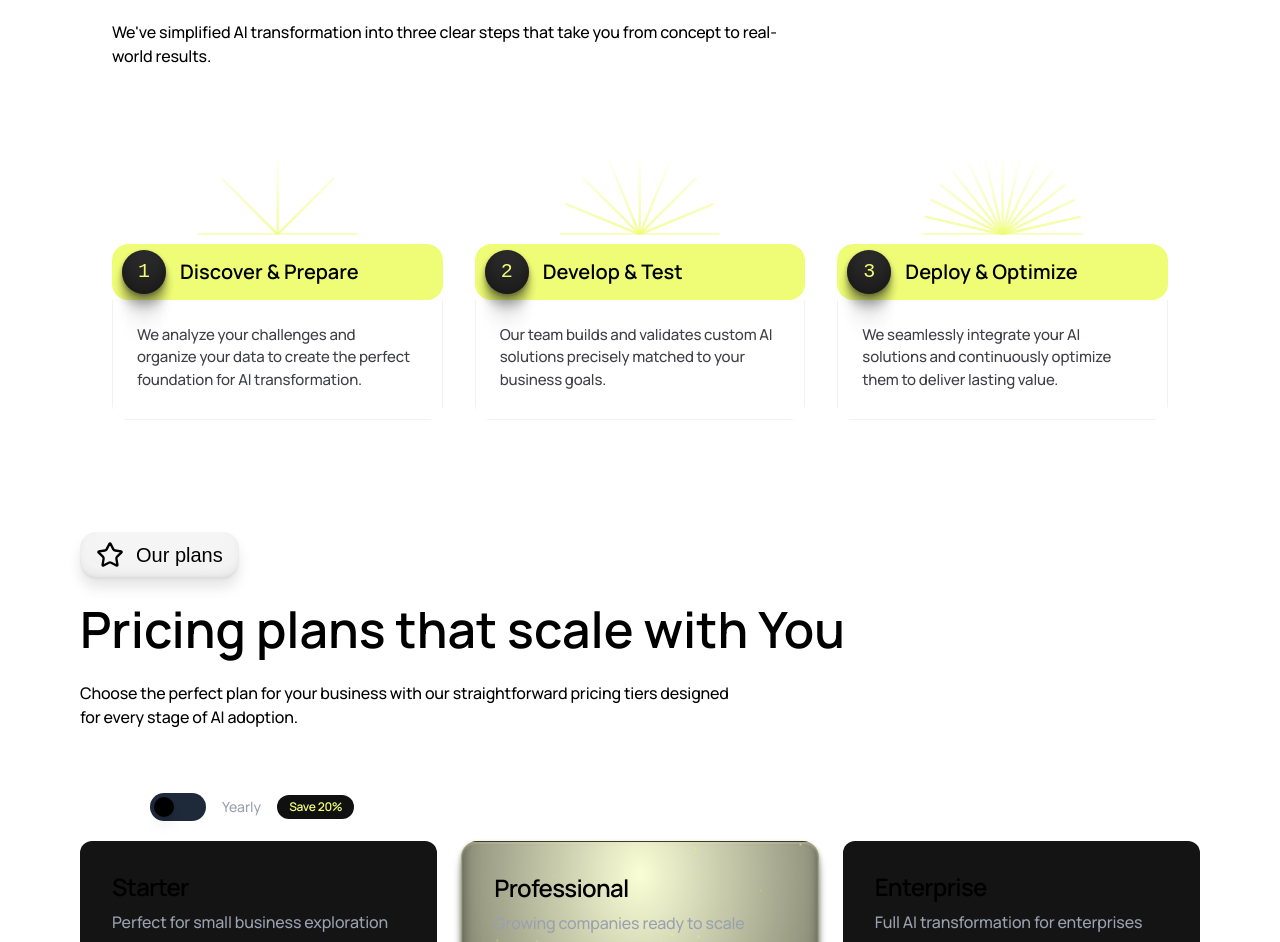
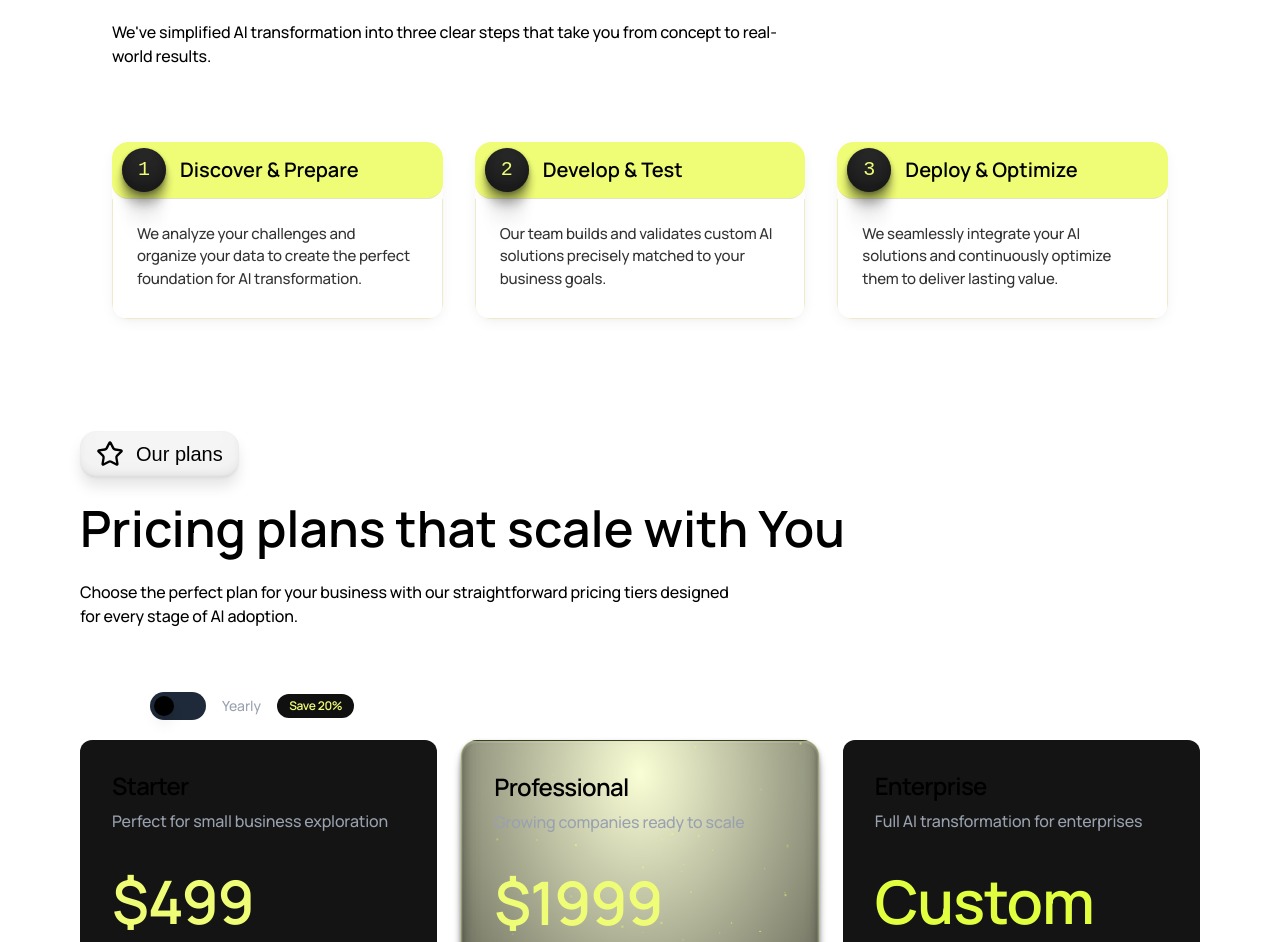
Before and after one commit to jamolweb/AI-branding-frontend, a Next.js app: page / in a window 1280 px wide. Shown: the part 1924-2866 px from the top of the page. Built offline with nearby package versions, Linux system fonts and the light colour scheme.

Commit message:
Refactor ProcessSection component to utilize external steps data; implement theme support for styling adjustments based on light and dark modes, enhancing visual consistency and user experience.

```diff
--- a/src/components/layout/homePage/ProcessSection.tsx
+++ b/src/components/layout/homePage/ProcessSection.tsx
@@ -2,38 +2,20 @@
 
 import SectionName from '@/components/ui/homePage/SectionName'
 import SectionTitle from '@/components/ui/homePage/sectionTitle'
+import { steps } from '@/data/siteData'
 import { useMobile } from '@/hooks/use-mobile'
 import { motion } from 'framer-motion'
+import { useTheme } from 'next-themes'
 import { useEffect, useState } from 'react'
 
 export default function ProcessSteps() {
+	const { theme } = useTheme()
 	const [isMounted, setIsMounted] = useState(false)
 	const isMobile = useMobile()
 
 	useEffect(() => {
 		setIsMounted(true)
 	}, [])
-
-	const steps = [
-		{
-			number: 1,
-			title: 'Discover & Prepare',
-			description:
-				'We analyze your challenges and organize your data to create the perfect foundation for AI transformation.',
-		},
-		{
-			number: 2,
-			title: 'Develop & Test',
-			description:
-				'Our team builds and validates custom AI solutions precisely matched to your business goals.',
-		},
-		{
-			number: 3,
-			title: 'Deploy & Optimize',
-			description:
-				'We seamlessly integrate your AI solutions and continuously optimize them to deliver lasting value.',
-		},
-	]
 
 	if (!isMounted) return null
 
@@ -47,7 +29,7 @@ export default function ProcessSteps() {
 				<SectionTitle
 					title='Simple steps, powerful results'
 					description={`We've simplified AI transformation into three clear steps that
-					take you from concept to real-world results.`}
+				take you from concept to real-world results.`}
 				/>
 
 				<div className='grid grid-cols-1 md:grid-cols-3 gap-6 lg:gap-8'>
@@ -60,31 +42,46 @@ export default function ProcessSteps() {
 							transition={{ duration: 0.6, delay: index * 0.1 }}
 							viewport={{ once: true, margin: '-100px' }}
 						>
-							{!isMobile && (
-								<div className='absolute top-0 mt-28 left-1/2 -translate-x-1/2 -translate-y-[70%] w-full h-32 pointer-events-none'>
+							{!isMobile && theme === 'dark' && (
+								<div className='absolute top-0 mt-16 left-1/2 -translate-x-1/2 -translate-y-[70%] w-full h-32 pointer-events-none'>
 									<RayBurst index={index} />
 								</div>
 							)}
 							<div
 								style={{
-									backgroundColor: 'var(--card-bg)',
+									backgroundColor: theme === 'dark' ? 'black' : '#fffdf7',
 									borderRadius: '16px',
 									marginTop: '10px',
+									boxShadow:
+										theme === 'dark'
+											? 'none'
+											: '0 4px 15px -3px rgba(0, 0, 0, 0.07), 0 2px 8px -2px rgba(0, 0, 0, 0.03)',
+									transition: 'all 0.3s ease',
 								}}
-								className='dark:bg-black bg-white'
 							>
 								<div
 									className={`rounded-2xl overflow-hidden ${
-										!isMobile ? 'mt-28' : 'mt-0'
+										!isMobile
+											? `${theme === 'dark' ? 'mt-14' : 'mt-0'}`
+											: 'mt-0'
 									}`}
 								>
-									<div className='bg-[#EFFC76FF] rounded-2xl py-2 px-3 flex items-center max-h-[71px]'>
+									<div
+										className='rounded-2xl py-2 px-3 flex items-center max-h-[71px]'
+										style={{
+											backgroundColor: '#EFFC76FF',
+											borderBottom:
+												theme === 'dark' ? 'none' : '1px solid #e6e3c3',
+										}}
+									>
 										<div className='w-10 h-10 rounded-full flex items-center justify-center mr-4 shadow-lg'>
 											<span
-												className='text-[#EFFC76FF] font-mono font-light text-xl'
+												className='font-mono font-light text-xl'
 												style={{
 													fontFamily: 'DM Mono, monospace',
-													backgroundColor: 'var(--number-bg)',
+													backgroundColor:
+														theme === 'dark' ? '#1a1a1a' : '#2a2a2a',
+													color: '#EFFC76FF',
 													borderRadius: '108.9px',
 													boxShadow:
 														'rgba(0, 0, 0, 0.2) 0px -3px 7px 0px inset, rgba(0, 0, 0, 0.17) 1px -14px 14px 0px inset, rgba(0, 0, 0, 0.1) 3px -30px 18px 0px inset, rgba(0, 0, 0, 0.03) 5px -54px 22px 0px inset, rgba(0, 0, 0, 0) 7px -84px 24px 0px inset, rgba(0, 0, 0, 0.29) 0px 2px 4px 0px, rgba(0, 0, 0, 0.26) 0px 8px 8px 0px, rgba(0, 0, 0, 0.15) 0px 17px 10px 0px, rgba(0, 0, 0, 0.04) 0px 31px 12px 0px, rgba(0, 0, 0, 0.01) 0px 48px 13px 0px',
@@ -95,19 +92,43 @@ export default function ProcessSteps() {
 												{step.number}
 											</span>
 										</div>
-										<h3 className='text-black text-base md:text-lg lg:text-xl font-semibold'>
+										<h3
+											className='text-base md:text-lg lg:text-xl font-semibold'
+											style={{
+												color: 'black',
+											}}
+										>
 											{step.title}
 										</h3>
 									</div>
-									<div className='rounded-b-xl p-6 border dark:border-zinc-800/50 border-zinc-200/50 border-t-0 min-h-[120px]'>
+									<div
+										className='rounded-b-xl p-6 min-h-[120px]'
+										style={{
+											backgroundColor:
+												theme === 'dark' ? 'transparent' : 'white',
+											borderLeft:
+												theme === 'dark'
+													? '1px solid rgba(82, 82, 91, 0.5)'
+													: '1px solid rgba(234, 230, 191, 0.8)',
+											borderRight:
+												theme === 'dark'
+													? '1px solid rgba(82, 82, 91, 0.5)'
+													: '1px solid rgba(234, 230, 191, 0.8)',
+											borderBottom:
+												theme === 'dark'
+													? '1px solid rgba(82, 82, 91, 0.5)'
+													: '1px solid rgba(234, 230, 191, 0.8)',
+										}}
+									>
 										<p
-											className='dark:text-[#d5d5d5] text-zinc-700 text-base lg:text-[15px] md:text-sm'
+											className='text-base lg:text-[15px] md:text-sm'
 											style={{
 												fontFamily:
 													'"Manrope", "Manrope Placeholder", sans-serif',
 												fontWeight: 500,
 												lineHeight: '1.5em',
 												letterSpacing: '-0.01em',
+												color: theme === 'dark' ? '#d5d5d5' : '#333333',
 											}}
 										>
 											{step.description}
--- a/src/data/siteData.ts
+++ b/src/data/siteData.ts
@@ -12,5 +12,26 @@ const homePageNavbar: NavItem[] = [
 	{ href: 'contact', label: 'Contact' },
 ]
 
-export { homePageNavbar }
+const steps = [
+	{
+		number: 1,
+		title: 'Discover & Prepare',
+		description:
+			'We analyze your challenges and organize your data to create the perfect foundation for AI transformation.',
+	},
+	{
+		number: 2,
+		title: 'Develop & Test',
+		description:
+			'Our team builds and validates custom AI solutions precisely matched to your business goals.',
+	},
+	{
+		number: 3,
+		title: 'Deploy & Optimize',
+		description:
+			'We seamlessly integrate your AI solutions and continuously optimize them to deliver lasting value.',
+	},
+]
+
+export { homePageNavbar, steps }
 export type { NavItem }
```
